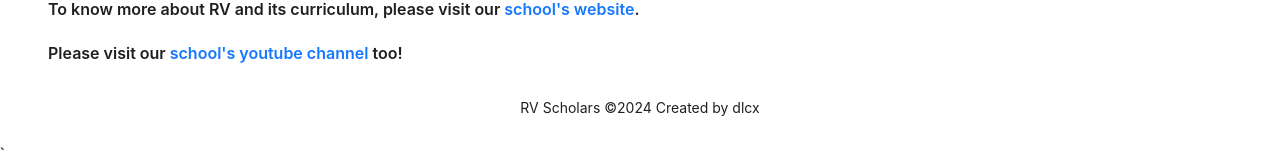
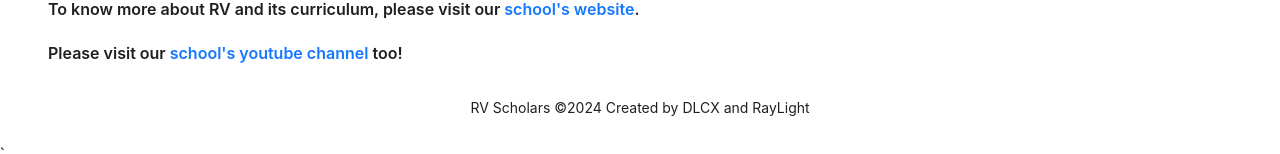
Before and after one commit to damiancxliew/rvscholar-website, a React (Vite) app in the folder client/: page / in a window 1280 px wide. Shown: the part 1282-1436 px from the top of the page. Built offline with nearby package versions, Linux system fonts and the light colour scheme; no server answers; the HTML template or start-up script is replaced by a standard one.

Commit message:
Changes to be committed: 	modified:   client/src/components/Home.tsx

```diff
--- a/client/src/components/Home.tsx
+++ b/client/src/components/Home.tsx
@@ -68,7 +68,7 @@ const Home: React.FC = () => {
         <Outlet></Outlet>
       </Content>
       <Footer style={{ textAlign: "center", backgroundColor: "#fff" }}>
-        RV Scholars ©{new Date().getFullYear()} Created by dlcx
+        RV Scholars ©{new Date().getFullYear()} Created by DLCX and RayLight
       </Footer>
     </Layout>
   );
```
